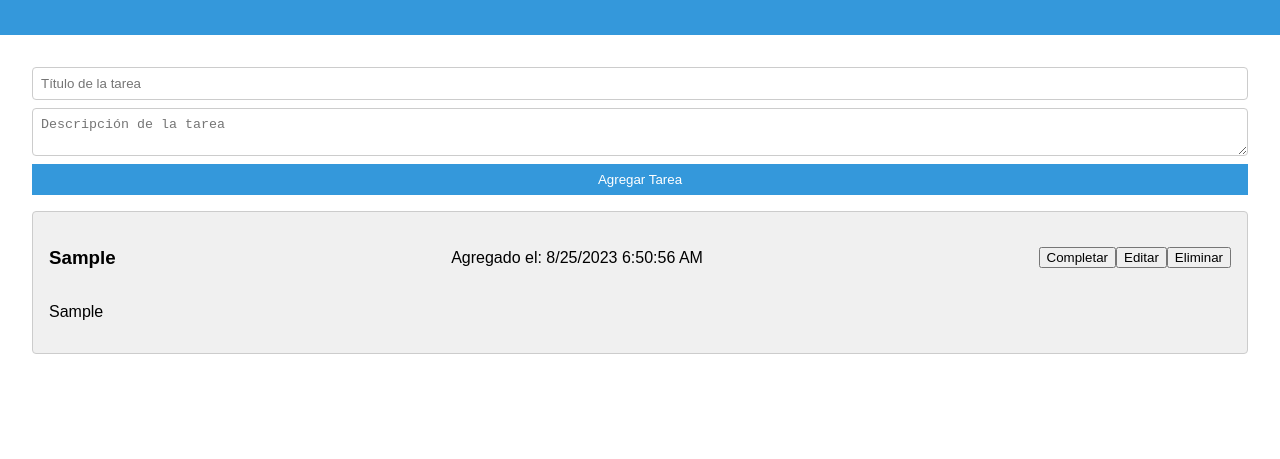
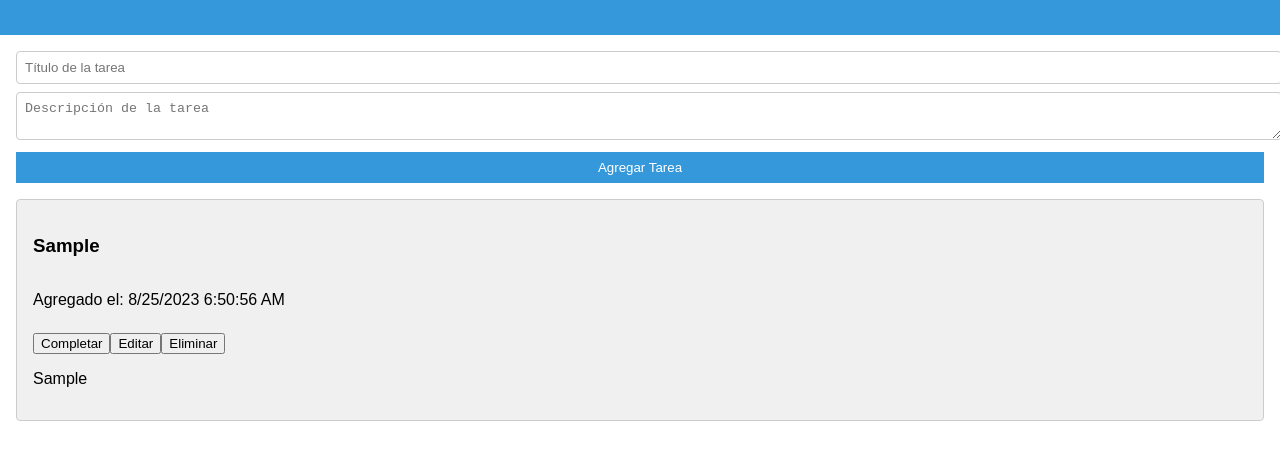
Before and after one commit to rubenreyesv4/To-Do-List, a website: page index.html in a window 1280 px wide. Both pictures are taken after typing "Sample", "Sample" into the empty fields and a click on the button "Agregar Tarea". Shown: the part 77-536 px from the top of the page. Drawn offline with Linux system fonts and the light colour scheme.

Commit message:
edite el css, proyecto terminado

```diff
--- a/style.css
+++ b/style.css
@@ -13,18 +13,17 @@ header {
 }
 
 main {
-    padding: 2rem;
+    padding: 1rem;
 }
 
 /* Formulario de tareas */
 #task-form {
-    display: flex;
-    flex-direction: column;
     margin-bottom: 1rem;
 }
 
 #task-form input,
 #task-form textarea {
+    width: 100%;
     margin-bottom: 0.5rem;
     padding: 0.5rem;
     border: 1px solid #ccc;
@@ -37,6 +36,7 @@ main {
     border: none;
     padding: 0.5rem 1rem;
     cursor: pointer;
+    width: 100%;
 }
 
 /* Lista de tareas */
@@ -54,10 +54,12 @@ main {
 
 .task-header {
     display: flex;
-    justify-content: space-between;
-    align-items: center;
+    flex-direction: column;
+    align-items: flex-start;
 }
 
 .task-actions {
     display: flex;
+    margin-top: 0.5rem;
+    justify-content: space-between;
 }
```
